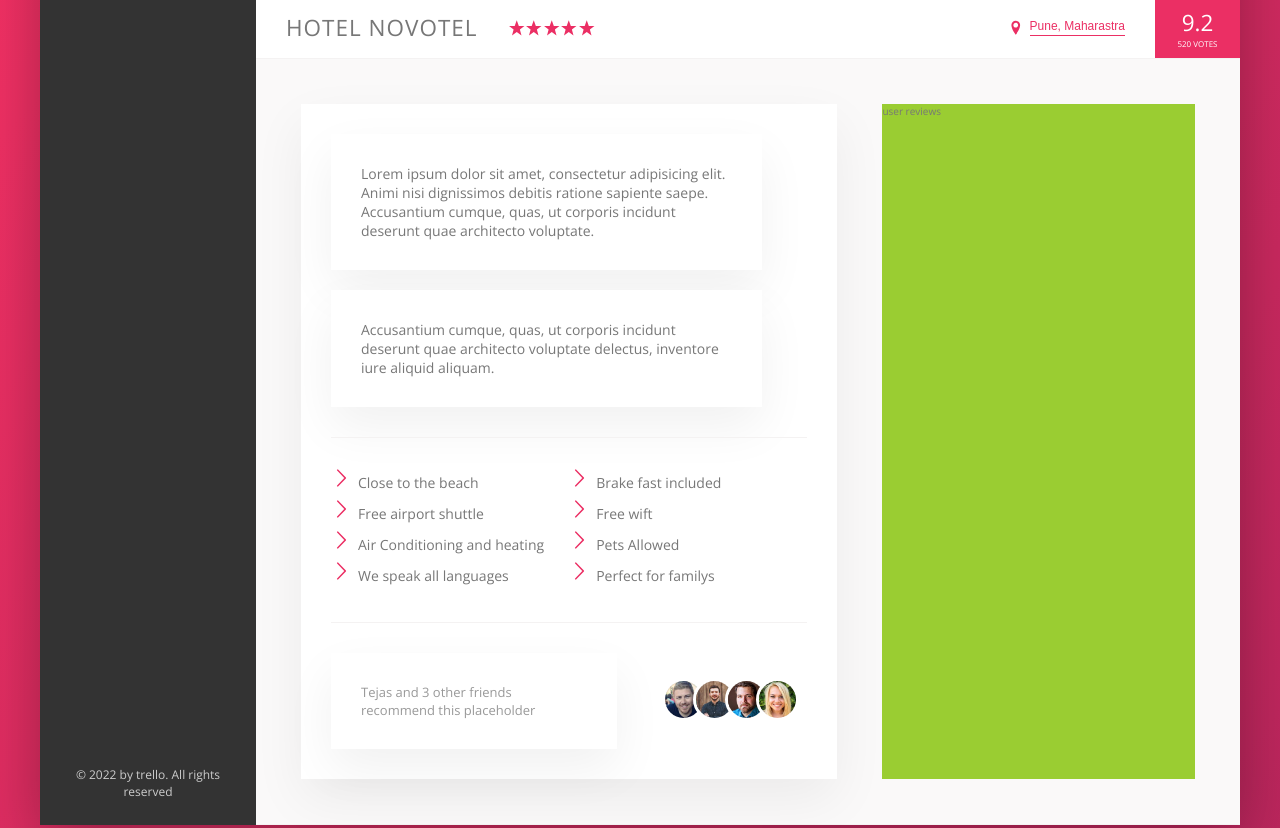
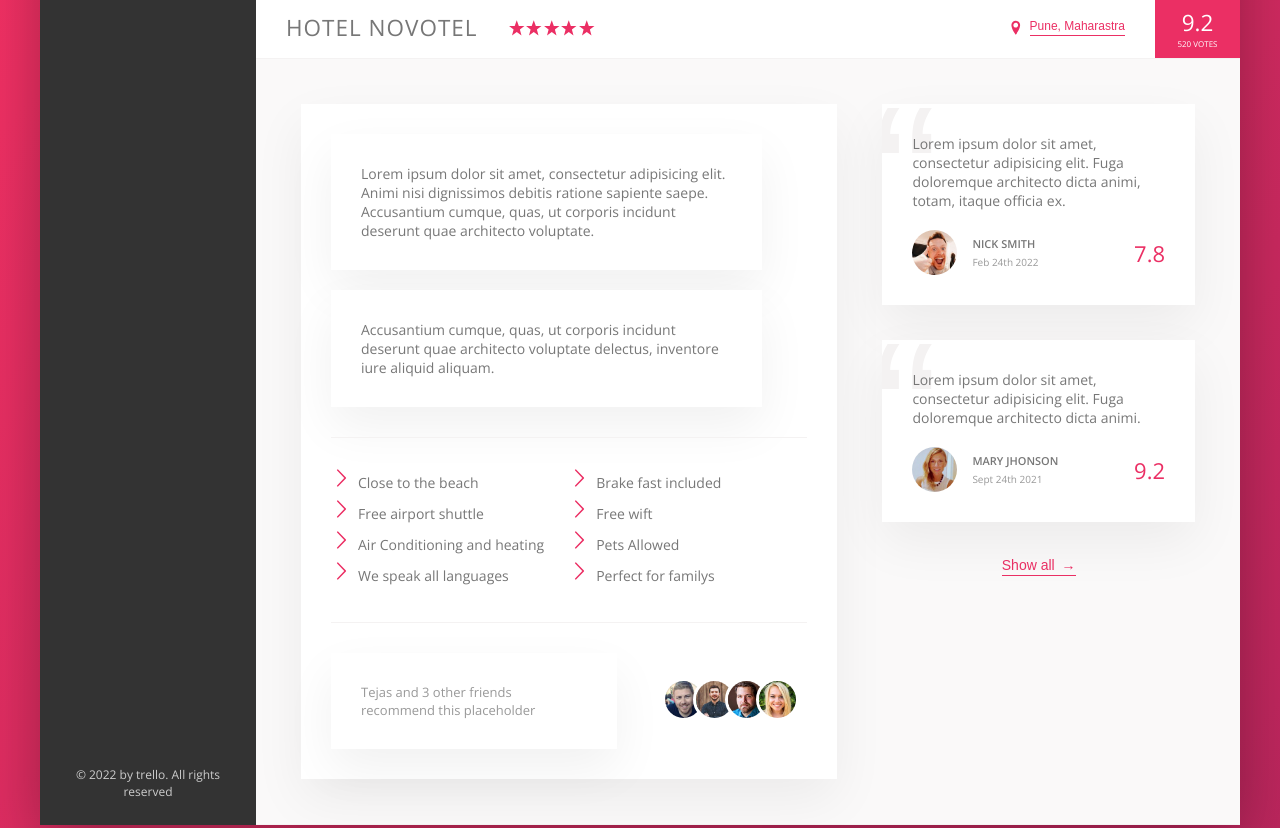
Before and after one commit to Gourav2404/Trillo, a website: page index.html in a window 1280 px wide. Shown: the part 538-1366 px from the top of the page. Drawn offline with nearby package versions, Linux system fonts and the light colour scheme.

Commit message:
User review section

```diff
--- a/index.html
+++ b/index.html
@@ -161,11 +161,39 @@
                             </div>
                         </div>
                         <div class="user-reviews">
-                            user reviews
+                            <figure class="review">
+                                <blockquote class="review__text">
+                                    Lorem ipsum dolor sit amet, consectetur adipisicing elit. Fuga doloremque architecto dicta animi, totam, itaque officia
+                                    ex.
+                                </blockquote>
+                                <figcaption class="review__user">
+                                    <img src="img/user-1.jpg" alt="user 1" class="review__photo">
+                                    <div class="review__user-box">
+                                        <p class="review__user-name">Nick Smith</p>
+                                        <p class="review__user-date">Feb 24th 2022</p>
+                                    </div>
+                                    <div class="review__rating">7.8</div>
+                                </figcaption>
+                            </figure>
+
+                            <figure class="review">
+                                <blockquote class="review__text">
+                                    Lorem ipsum dolor sit amet, consectetur adipisicing elit. Fuga doloremque architecto dicta animi.
+                                </blockquote>
+                                <figcaption class="review__user">
+                                    <img src="img/user-2.jpg" alt="user 1" class="review__photo">
+                                    <div class="review__user-box">
+                                        <p class="review__user-name">Mary Jhonson</p>
+                                        <p class="review__user-date">Sept 24th 2021</p>
+                                    </div>
+                                    <div class="review__rating">9.2</div>
+                                </figcaption>
+                            </figure>
+                            <button class="btn-inline">Show all <span>&rarr;</span></button>
                         </div>
                     </div>
                 </main>
             </div>
         </div>
-    </body>e
+    </body>
 </html>
--- a/sass/_components.scss
+++ b/sass/_components.scss
@@ -268,8 +268,17 @@
     cursor: pointer;
     transition: all .2s;
 
+    & span {
+        margin-left: 3px;
+        transition: margin-left .2s;
+    }
+
     &:hover{
         color: var(--color-Grey-dark-1);
+
+        span {
+            margin-left: 8px;
+        }
     }
 
     &:focus{
@@ -360,3 +369,65 @@
         }
     }
 }
+
+.review {
+
+    background-color: #fff;
+    box-shadow: var(--shadow-light);
+    padding: 3rem;
+    margin-bottom: 3.5rem;
+    position: relative;
+    overflow : hidden;
+
+    &__text {
+        margin-bottom: 2rem;
+        z-index: 10;
+        position: relative;
+    }
+
+    &__user{
+        display: flex;
+        align-items: center;
+    }
+
+    &__photo {
+        height: 4.5rem;
+        width: 4.5rem;
+        border-radius: 50%;
+        margin-right: 1.5rem;
+    }
+
+    &__user-box {
+        margin-right: auto;
+    }
+
+    &__user-name {
+        font-size: 1.1rem;
+        font-weight: 600;
+        text-transform: uppercase;
+        margin-bottom: .4rem;
+    }
+
+    &__user-date {
+        font-size: 1rem;
+        color: var(--color-Grey-dark-3);
+    }
+
+    &__rating {
+        color: var(--color-primary);
+        font-size: 2.2rem;
+        font-weight: 300;
+    }
+
+    &::before{
+        content: "\201C";
+        position: absolute;
+        top: -2.75rem;
+        left: -1rem;
+        line-height: 1;
+        font-size: 20rem;
+        color: var(--color-Grey-light-2);
+        font-family: sans-serif;
+        z-index: 1;
+    }
+}
--- a/sass/_layouts.scss
+++ b/sass/_layouts.scss
@@ -39,6 +39,7 @@
 }
 
 .detail{
+    font-size: 1.4rem;
     display: flex;
     padding: 4.5rem;
     background-color: var(--color-Grey-light-1);
@@ -64,6 +65,9 @@
 }
 
 .user-reviews {
-    background-color: yellowgreen;
+    // background-color: yellowgreen;
     flex : 1 ;
+    display: flex;
+    flex-direction: column;
+    align-items: center;
 }
```
Also changed, not shown: css/style.css.
